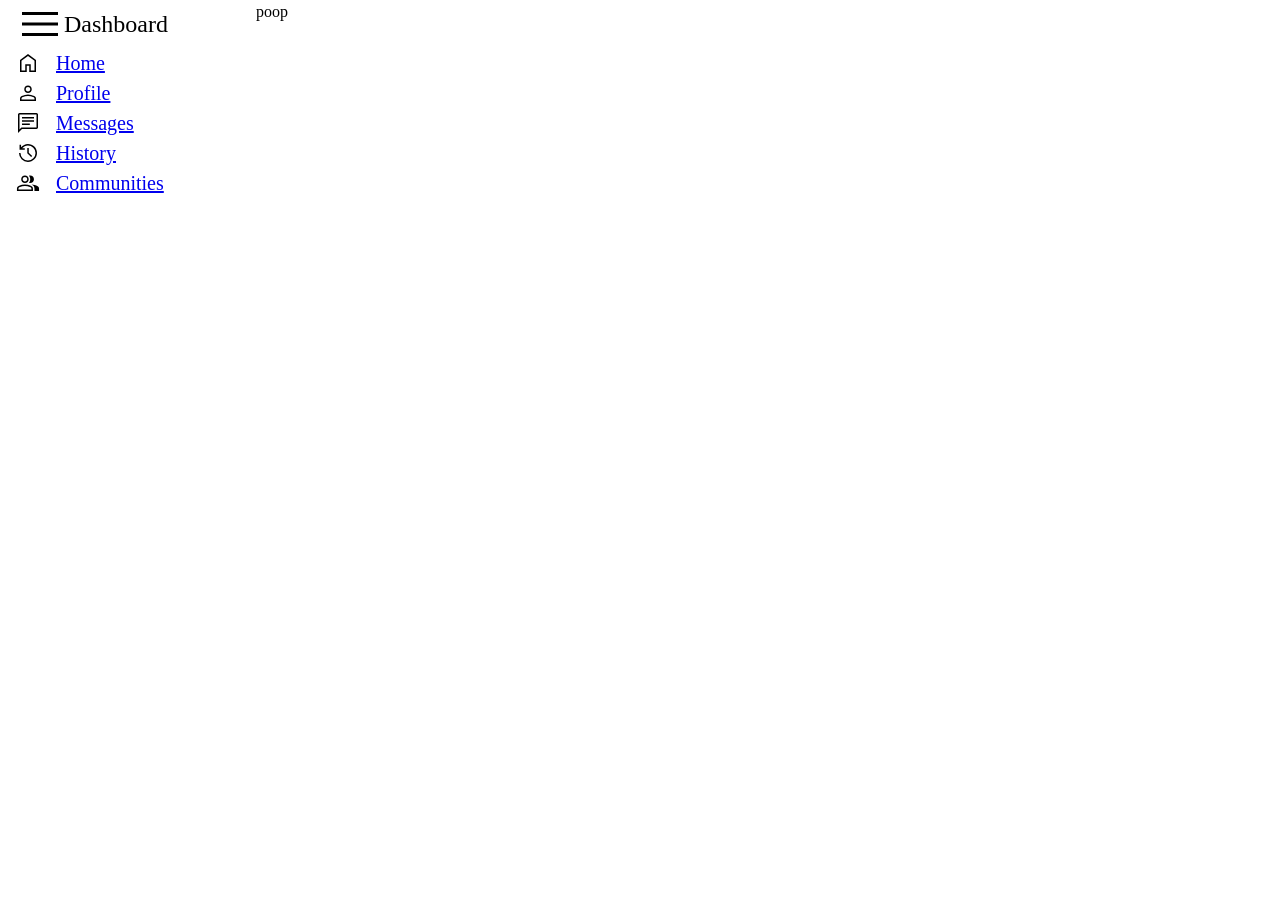
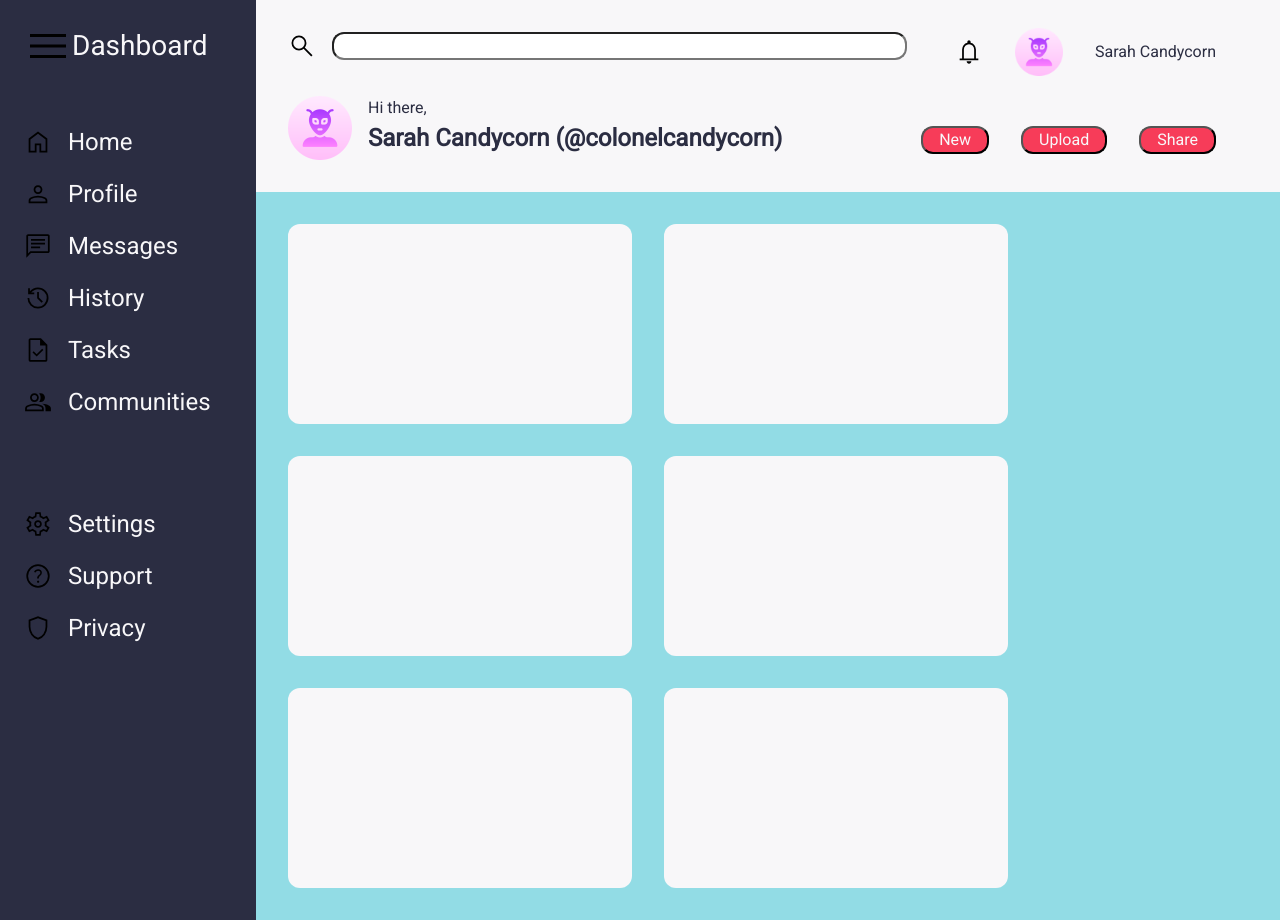
Before and after one commit to colonelcandycorn/admin-dashboard, a plain HTML site: page index.html in a window 1280 px wide. Before the commit the page ends 848 px from the top, so only its background shows below. Drawn offline with Linux system fonts and the light colour scheme.

Commit message:
Finish sidebar and header

```diff
--- a/css/style.css
+++ b/css/style.css
@@ -1,7 +1,12 @@
 :root {
     --fnt-400: 1rem;
-    --fnt-500: 1.25rem;
-    --fnt-600: 1.5rem;
+    --fnt-500: 1.5rem;
+    --fnt-600: 1.75rem;
+
+    --primary-drk: #2b2d42;
+    --seconary-lt: #92dce5;
+    --neutral: #f8f7f9;
+    --accent: #f73c59;
 }
 
 
@@ -56,6 +61,11 @@ svg {
     display: block;
 }
 
+a {
+    color: inherit;
+    text-decoration: inherit;
+}
+
 /* Remove all animations, transitions and smooth scroll for people that prefer not to see them */
 @media (prefers-reduced-motion: reduce) {
     html:focus-within {
@@ -73,28 +83,38 @@ svg {
 }
 
 body {
+    font-family: 'Be Vietnam Pro', sans-serif;
+    font-family: 'Roboto', sans-serif;
     display: grid;
     grid-template-columns: 1fr 4fr;
     grid-template-rows: 1fr 4fr;
 }
 
 .sidebar {
-    padding-left: 1rem;
+    display: grid;
+    grid-template-rows: 1fr 9fr;
+    color: var(--neutral);
+    background-color: var(--primary-drk);
+    padding-left: 1.5rem;
+    padding-right: 2rem;
     grid-row: span 2;
 }
 
 .title {
+    padding-block: 1rem;
     display: flex;
     align-items: center;
 }
 
 .navigations {
-    height: 100%;
+    padding-block: 2rem;
     display: grid;
     grid-template-rows: 1fr 1fr;
 }
 
+
 ul {
+    display: grid;
     list-style: none;
 }
 
@@ -104,15 +124,55 @@ li > a {
     align-items: center;
 }
 
+.primary {
+    background-color: var(--neutral);
+    color: var(--primary-drk);
+    padding-left: 2rem;
+    display: grid;
+    padding-right: 4rem;
+    grid-template-columns: 2fr 1fr;
+}
+
+.primary > div {
+    display: grid;
+    grid-template-rows: 1fr 1fr;
+    padding-block: 2rem;
+}
+
+.primary > div + div {
+    padding-block: 1rem;
+    justify-content: right;
+}
+input {
+    padding-left: 1rem;
+    width: 100%;
+    border-radius: 12px;
+}
 /*  UTILITY CLASSES */
 
+.space-400 {
+    gap: 1rem;
+}
+
+
+.space-500 {
+    gap: 2rem;
+}
+
 .small-img {
-    height: 1.5rem;
+    height: 1.75rem;
 }
 .medium-img {
     height: 3rem;
 }
 
+.large-img {
+    height: 4rem;
+}
+
+.fnt-400 {
+    font-size: var(--fnt-400);
+}
 .fnt-500 {
     font-size: var(--fnt-500);
 }
@@ -120,8 +180,67 @@ li > a {
 .fnt-600 {
     font-size: var(--fnt-600);
 }
-.primary {
+
+.fnt-wt-500 {
+    font-weight: 500;
+}
+
+.fnt-wt-600 {
+    font-weight: 600;
+}
+
+.grid-display {
+    display: grid;
+}
+
+.flex-display {
+    display: flex;
+}
+
+.align-center {
+    align-items: center;
+    justify-content: flex-end;
+}
+
+.justify-lower {
+    align-items: center;
+    justify-content: flex-end;
 }
 
 .container {
+    background-color: var(--seconary-lt);
+    padding: 2rem;
+    display: grid;
+    grid-template-columns: 3fr 1fr;
+
 }
+
+.projects {
+    grid-row: span 2;
+    display: grid;
+    grid-template-columns: 1fr 1fr;
+    grid-template-rows: repeat(auto-fit, 1fr);
+    gap: 2rem;
+}
+
+.p-card {
+    border-radius: 12px;
+    min-height: 200px;
+    background-color: var(--neutral);
+}
+
+.announce {
+
+}
+
+.right-header {
+
+    grid-template-columns: 1fr;
+}
+
+button {
+    border-radius: 12px;
+    padding: 0 1rem 0 1rem;
+    background-color: var(--accent);
+    color: var(--neutral);
+}
--- a/index.html
+++ b/index.html
@@ -7,6 +7,9 @@
     <meta http-equiv="X-UA-Compatible" content="ie=edge">
     <title>Admin Dashboard</title>
     <link rel="stylesheet" href="./css/style.css">
+    <link rel="preconnect" href="https://fonts.googleapis.com">
+    <link rel="preconnect" href="https://fonts.gstatic.com" crossorigin>
+    <link href="https://fonts.googleapis.com/css2?family=Be+Vietnam+Pro&family=Roboto&display=swap" rel="stylesheet">
 </head>
 <body>
     <nav class="sidebar">
@@ -16,7 +19,7 @@
         </div>
         <div class="navigations">
             <div class="primary-nav">
-                <ul>
+                <ul class="space-400" aria-label="primary">
                     <li>
                         <a href="#" class="fnt-500"><img src="./images/home.svg" alt="home" class="small-img">Home</a>
                     </li>
@@ -30,21 +33,58 @@
                         <a href="#" class="fnt-500"><img src="./images/history.svg" alt="history" class="small-img">History</a>
                     </li>
                     <li>
+                        <a href="#" class="fnt-500"><img src="./images/tasks.svg" alt="tasks" class="small-img">Tasks</a>
+                    </li>
+                    <li>
                         <a href="#" class="fnt-500"><img src="./images/community.svg" alt="communities" class="small-img">Communities</a>
                     </li>
                 </ul>
             </div>
             <div class="secondary-nav">
-                <ul>
-                    <li></li>
-                    <li></li>
-                    <li></li>
+                <ul class="space-400">
+                    <li>
+                        <a href="#" class="fnt-500"><img src="./images/settings.svg" alt="settings" class="small-img">Settings</a>
+                    </li>
+                    <li>
+                        <a href="#" class="fnt-500"><img src="./images/support.svg" alt="support" class="small-img">Support</a>
+                    </li>
+                    <li>
+                        <a href="#" class="fnt-500"><img src="./images/privacy.svg" alt="privacy" class="small-img">Privacy</a>
+                    </li>
                 </ul>
             </div>
         </div>
     </nav>
-    <header class="primary">poop</header>
-    <div class="container">
+    <header class="primary">
+        <div>
+            <form action="#" method="get" class="flex-display space-400" >
+                <img src="./images/search.svg" alt="search" class="small-img">
+                <input type="search" class="small-img fnt-500">
+            </form>
+            <div class="flex-display space-400">
+                <img src="./images/alien.png" alt="user icon" class="large-img">
+                <div>
+                    <p class="fnt-400 fnt-wt-500">Hi there,</p>
+                    <p class="fnt-500 fnt-wt-600">Sarah Candycorn (@colonelcandycorn)</p>
+                </div>
+            </div>
+        </div>
+        <div class="right-header space-400">
+            <div class="flex-display space-500 align-center">
+                <a href="#">
+                    <img src="./images/alerts.svg" alt="alerts" class="small-img">
+                </a>
+                <img src="./images/alien.png" alt="user icon" class="medium-img">
+                <p> Sarah Candycorn</p>
+            </div>
+            <div class="justify-lower flex-display space-500 flex-full">
+                <button>New</button>
+                <button>Upload</button>
+                <button>Share</button>
+            </div>
+        </div>
+    </header>
+    <main class="container">
         <div class="projects">
             <div class="p-card"></div>
             <div class="p-card"></div>
@@ -62,7 +102,7 @@
                 <li></li>
             </ul>
         </div>
-    </div>
+    </main>
 
 </body>
 </html>
```
Also changed, not shown: images/alerts.svg (added), images/alien.png (added), images/search.svg (added).
